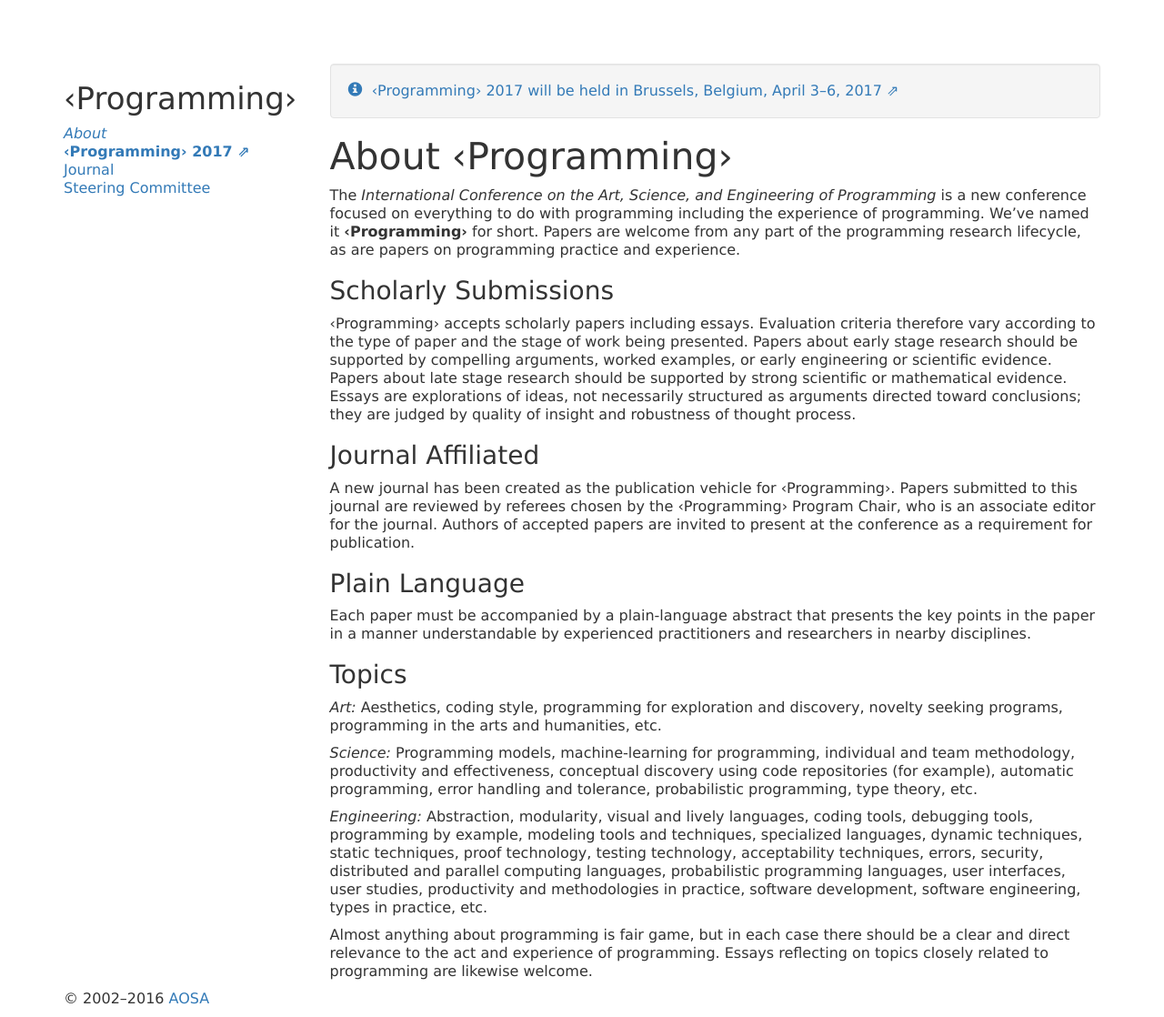
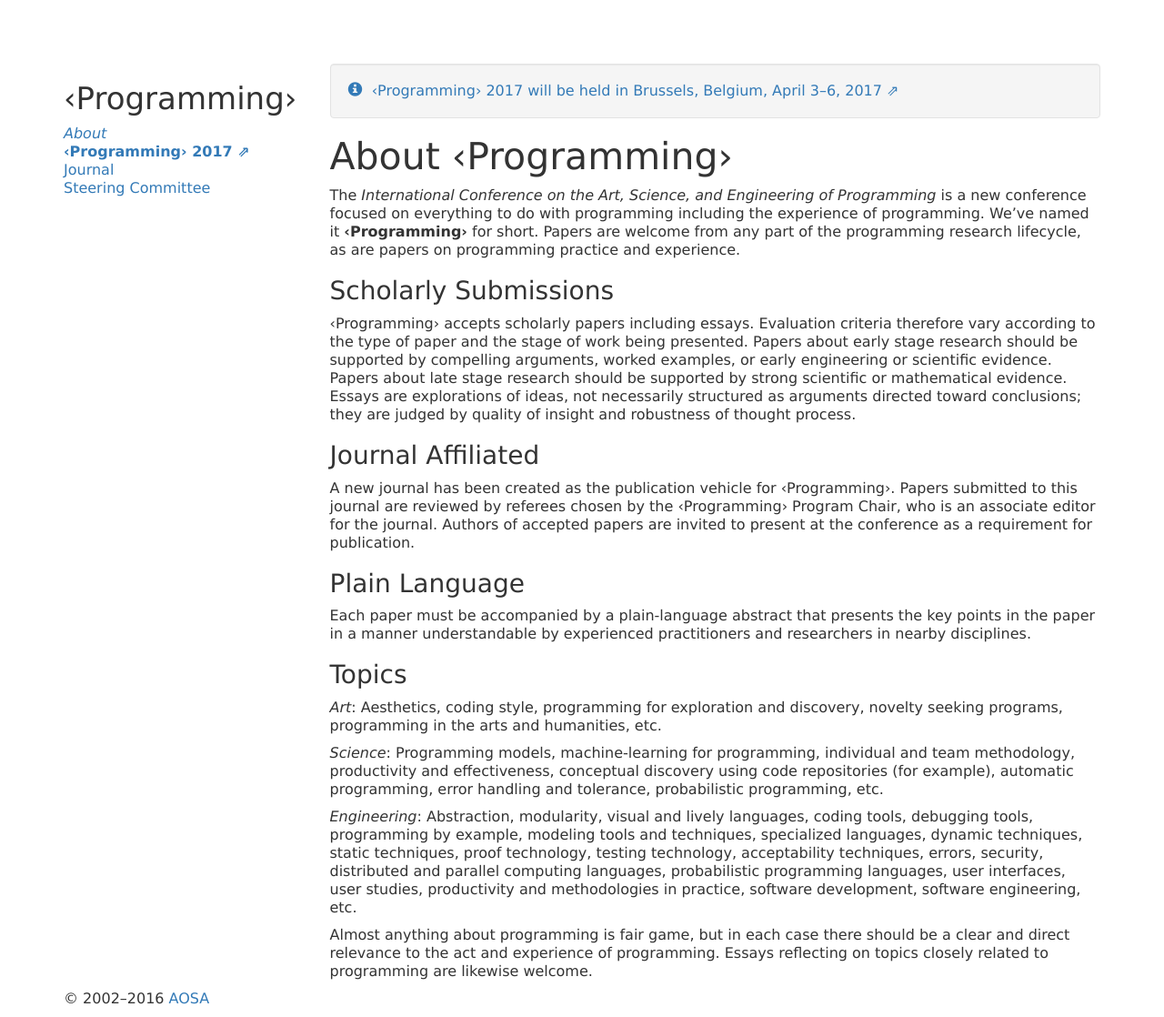
Before and after one commit to programming-conference/programming-conference.github.io, a Jekyll site: the page built from index.markdown, in a window 1280 px wide. Shown: the whole page at 91% size. Built offline with Jekyll 4.4.1, drawn with Linux system fonts in a browser that asks for light colours; nearby versions of some CDN libraries.

Commit message:
diff from rpg

```diff
--- a/index.markdown
+++ b/index.markdown
@@ -21,10 +21,10 @@ Each paper must be accompanied by a plain-language abstract that presents the ke
 
 ### Topics
 
-_Art:_ Aesthetics, coding style, programming for exploration and discovery, novelty seeking programs, programming in the arts and humanities, etc.
+_Art_: Aesthetics, coding style, programming for exploration and discovery, novelty seeking programs, programming in the arts and humanities, etc.
 
-_Science:_ Programming models, machine-learning for programming, individual and team methodology, productivity and effectiveness, conceptual discovery using code repositories (for example), automatic programming, error handling and tolerance, probabilistic programming, type theory, etc.
+_Science_: Programming models, machine-learning for programming, individual and team methodology, productivity and effectiveness, conceptual discovery using code repositories (for example), automatic programming, error handling and tolerance, probabilistic programming, etc.
 
-_Engineering:_ Abstraction, modularity, visual and lively languages, coding tools, debugging tools, programming by example, modeling tools and techniques, specialized languages, dynamic techniques, static techniques, proof technology, testing technology, acceptability techniques, errors, security, distributed and parallel computing languages, probabilistic programming languages, user interfaces, user studies, productivity and methodologies in practice, software development, software engineering, types in practice, etc.
+_Engineering_: Abstraction, modularity, visual and lively languages, coding tools, debugging tools, programming by example, modeling tools and techniques, specialized languages, dynamic techniques, static techniques, proof technology, testing technology, acceptability techniques, errors, security, distributed and parallel computing languages, probabilistic programming languages, user interfaces, user studies, productivity and methodologies in practice, software development, software engineering, etc.
 
 Almost anything about programming is fair game, but in each case there should be a clear and direct relevance to the act and experience of programming. Essays reflecting on topics closely related to programming are likewise welcome.
```
